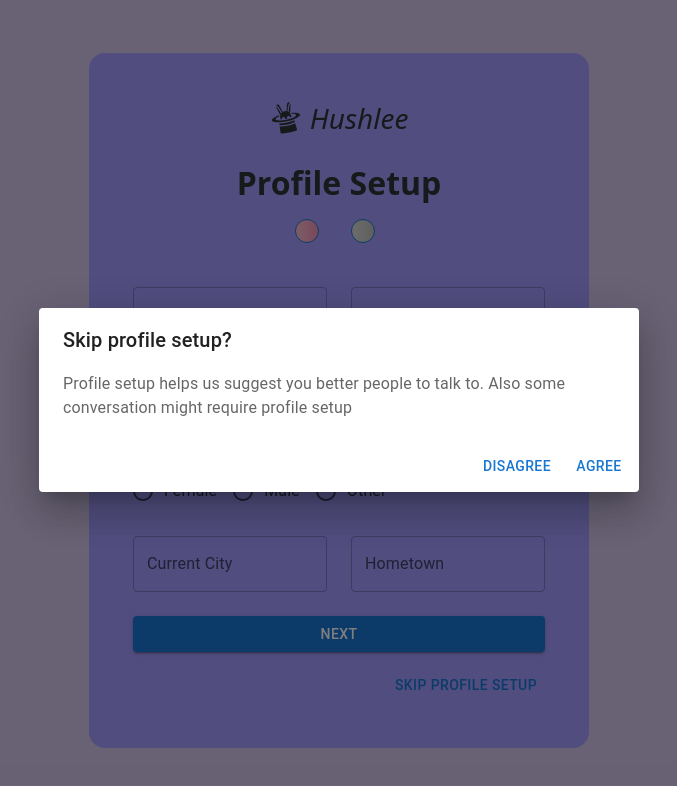
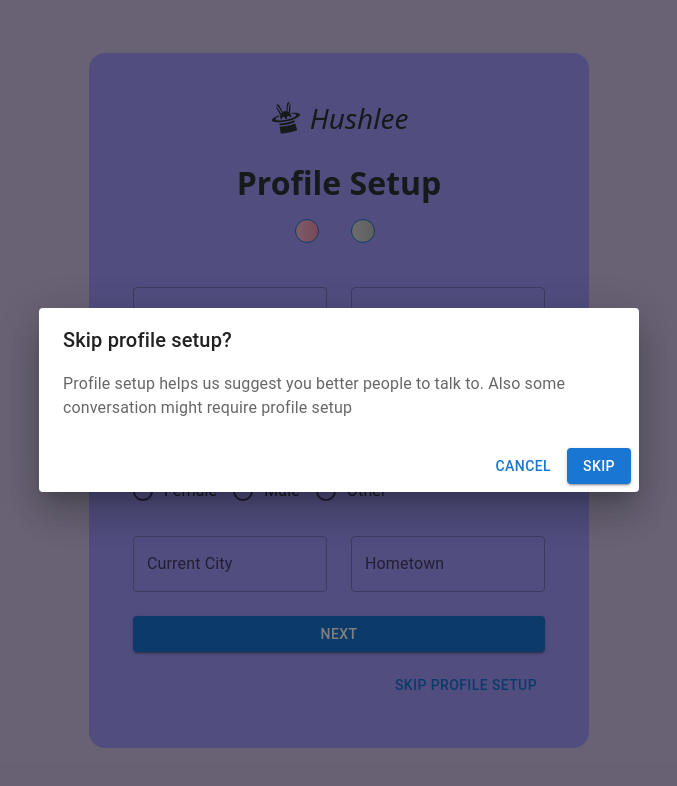
Before and after one commit to Dhritiman-Das/hushlee, a Next.js app in the folder frontend/: page /setup-profile in a window 1280 px wide. Both pictures are taken after a click on the button "SKIP PROFILE SETUP". Shown: the top 786 px of the page, without its empty margins (301-978 px from the left). Built offline with nearby package versions, Linux system fonts and the light colour scheme.

Commit message:
Made the Dialog button contents dynamic

```diff
--- a/frontend/app/(profile)/setup-profile/page.tsx
+++ b/frontend/app/(profile)/setup-profile/page.tsx
@@ -77,6 +77,8 @@
             }
             agreeAction={handleAgree}
             disagreeAction={handleDisagree}
+            primaryBtnTxt="Skip"
+            secondaryBtnTxt="Cancel"
           />
         </Grid>
       </div>
--- a/frontend/components/general/GeneralModal.tsx
+++ b/frontend/components/general/GeneralModal.tsx
@@ -15,6 +15,8 @@
   description: string;
   disagreeAction: () => void;
   agreeAction: () => void;
+  primaryBtnTxt: string;
+  secondaryBtnTxt: string;
 }
 
 const GeneralModal: React.FC<GeneralModalProps> = ({
@@ -24,6 +26,8 @@
   description,
   disagreeAction,
   agreeAction,
+  primaryBtnTxt,
+  secondaryBtnTxt,
 }) => {
   return (
     <Dialog
@@ -39,9 +43,9 @@
         </DialogContentText>
       </DialogContent>
       <DialogActions>
-        <Button onClick={disagreeAction}>Disagree</Button>
-        <Button onClick={agreeAction} autoFocus>
-          Agree
+        <Button onClick={disagreeAction}>{secondaryBtnTxt}</Button>
+        <Button variant="contained" onClick={agreeAction} autoFocus>
+          {primaryBtnTxt}
         </Button>
       </DialogActions>
     </Dialog>
```
